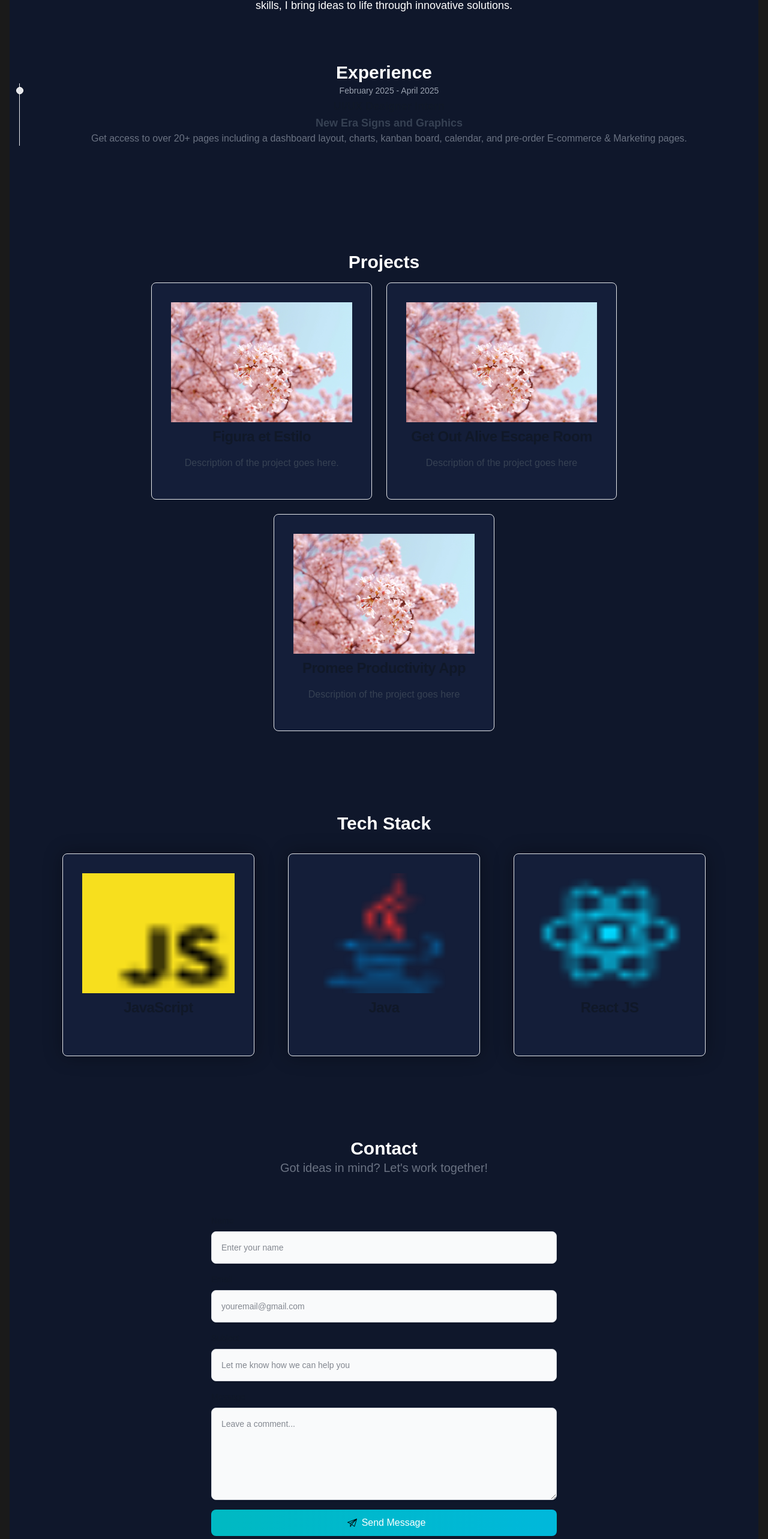
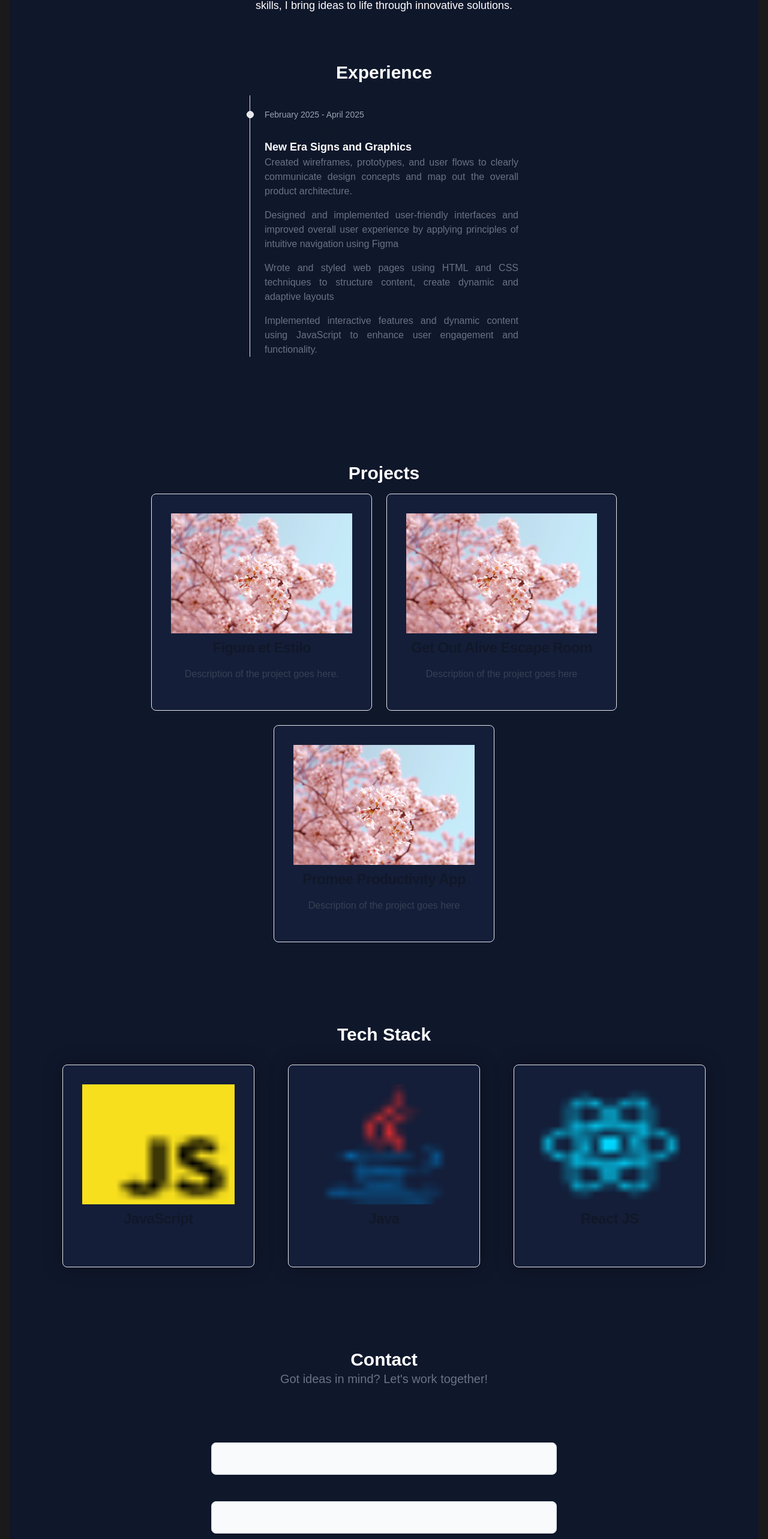
Before and after one commit to fatimabea/fatimabea.github.io, a React (Vite) app: page / in a window 1280 px wide. Shown: the part 1073-3639 px from the top of the page at 60% size. Built offline with nearby package versions, Linux system fonts and the light colour scheme.

Commit message:
added descriptions

```diff
--- a/src/App.jsx
+++ b/src/App.jsx
@@ -24,11 +24,11 @@ function App() {
         </div>
 
             {/* Footer */}
-            <footer class="w-auto bg-slate-900 rounded-lg shadow-sm m-4">
-                <div class="mx-auto p-4 md:py-8">
+            <footer className="w-auto bg-slate-900 rounded-lg shadow-sm m-4">
+                <div className="mx-auto p-4 md:py-8">
 
-                    <hr class="my-6 border-gray-200 sm:mx-auto dark:border-gray-700 lg:my-8" />
-                    <span class="block text-sm text-gray-500 sm:text-center dark:text-gray-400">© 2025 BCD. All Rights Reserved.</span>
+                    <hr className="my-6 border-gray-200 sm:mx-auto dark:border-gray-700 lg:my-8" />
+                    <span className="block text-sm text-gray-500 sm:text-center dark:text-gray-400">© 2025 BCD. All Rights Reserved.</span>
                 </div>
             </footer>
 
--- a/src/components/Card.jsx
+++ b/src/components/Card.jsx
@@ -4,7 +4,6 @@ import '../App.css';
 
 const Card = ({title, description, image, variant}) => {
     const cardClass = `card ${variant ? `card--${variant}` : ''}`;
-    //"max-w-sm bg-white border border-gray-200 rounded-lg shadow-sm dark:bg-slate-900 dark:border-gray-700 md:flex-row space-x-6"
 
     return (
         <div className={cardClass}>
--- /dev/null
+++ b/src/data/config.js
@@ -0,0 +1,6 @@
+const keys = {
+    public_key:"jT8PQjIlYB1PnPwwL",
+    service_id: "service_z6snfyh",
+    template_id: "service_z6snfyh",
+}
+export default keys;
--- a/src/pages/Contact.jsx
+++ b/src/pages/Contact.jsx
@@ -1,38 +1,97 @@
-import React from 'react'
+import React, { useRef, useState } from 'react'
+import emailjs from '@emailjs/browser'
 
 function Contact(){
+    const form = useRef()
+    const [isSending, setIsSending] = useState(false);
+    const [isSent, setIsSent] = useState(false);
+    const [error, setError] = useState(null);
+
+
+
+    const handleSubmit = (e) => {
+        e.preventDefault();
+        setIsSending(true)
+        setIsSent(false)
+        setError(null)
+
+        emailjs.sendForm(
+            keys.service_id,
+            keys.template.id,
+            form.current,
+            keys.public_key
+        ).then((result) => {
+            console.log(result)
+            setIsSent(true)
+            form.current.reset()
+
+        }).catch((error) => {
+            console.log(error)
+            setError('something went wrong!')
+
+        })
+        setIsSending(false);
+
+
+    }
     return (
-        <section id='contact' class="bg-slate-900 p-10">
-          <div class="py-8 lg:py-16 px-4 mx-auto max-w-screen-md">
+        <section id='contact' className="bg-slate-900 p-10">
+          <div className="py-8 lg:py-16 px-4 mx-auto max-w-screen-md">
               <h2 className="text-3xl font-bold">Contact</h2>
-              <p class="mb-8 lg:mb-16 font-light text-center text-gray-500 dark:text-gray-400 sm:text-xl">Got ideas in mind? Let's work together!</p>
-              <form action="#" class="space-y-4 w-full md:w-xl mx-auto">
+              <p className="mb-8 lg:mb-16 font-light text-center text-gray-500 dark:text-gray-400 sm:text-xl">Got ideas in mind? Let's work together!</p>
+              <form
+                ref={form}
+                className="space-y-4 w-full md:w-xl mx-auto"
+                onSubmit={handleSubmit}>
                   <div>
-                      <label for="name" class="block mb-2 text-sm text-justify font-medium text-gray-900 dark:text-gray-300">Name</label>
-                      <input type="text" id="name" class="block p-4 w-full text-sm text-gray-900 bg-gray-50 rounded-lg border border-gray-300 shadow-sm focus:ring-primary-500 focus:border-primary-500 dark:bg-slate-800 dark:border-gray-600 dark:placeholder-gray-400 dark:text-white dark:focus:ring-primary-500 dark:focus:border-primary-500 dark:shadow-sm-light" placeholder="Enter your name" required/>
+                      <label htmlFor="name" className="block mb-2 text-sm text-justify font-medium text-gray-900 dark:text-gray-300">Name</label>
+                      <input
+                      type="text"
+                      id="name"
+                      name='name'
+                      className="block p-4 w-full text-sm text-gray-900 bg-gray-50 rounded-lg border border-gray-300 shadow-sm focus:ring-primary-500 focus:border-primary-500 dark:bg-slate-800 dark:border-gray-600 dark:placeholder-gray-400 dark:text-white dark:focus:ring-primary-500 dark:focus:border-primary-500 dark:shadow-sm-light"
+                      required/>
                   </div>
                   <div>
-                      <label for="email" class="block mb-2 text-sm text-justify font-medium text-gray-900 dark:text-gray-300">Email</label>
-                      <input type="email" id="email" class="shadow-sm bg-gray-50 border border-gray-300 text-gray-900 text-sm rounded-lg focus:ring-primary-500 focus:border-primary-500 block w-full p-4 dark:bg-slate-800 dark:border-gray-600 dark:placeholder-gray-400 dark:text-white dark:focus:ring-primary-500 dark:focus:border-primary-500 dark:shadow-sm-light" placeholder="youremail@gmail.com" required/>
+                      <label htmlFor="email" className="block mb-2 text-sm text-justify font-medium text-gray-900 dark:text-gray-300">Email</label>
+                      <input
+                      type="email"
+                      name='email'
+                      id="email"
+                      className="shadow-sm bg-gray-50 border border-gray-300 text-gray-900 text-sm rounded-lg focus:ring-primary-500 focus:border-primary-500 block w-full p-4 dark:bg-slate-800 dark:border-gray-600 dark:placeholder-gray-400 dark:text-white dark:focus:ring-primary-500 dark:focus:border-primary-500 dark:shadow-sm-light"
+                      required/>
                   </div>
                   <div>
-                      <label for="subject" class="block mb-2 text-sm text-justify font-medium text-gray-900 dark:text-gray-300">Subject</label>
-                      <input type="text" id="subject" class="block p-4 w-full text-sm text-gray-900 bg-gray-50 rounded-lg border border-gray-300 shadow-sm focus:ring-primary-500 focus:border-primary-500 dark:bg-slate-800 dark:border-gray-600 dark:placeholder-gray-400 dark:text-white dark:focus:ring-primary-500 dark:focus:border-primary-500 dark:shadow-sm-light" placeholder="Let me know how we can help you" required/>
+                      <label htmlFor="subject" className="block mb-2 text-sm text-justify font-medium text-gray-900 dark:text-gray-300">Subject</label>
+                      <input
+                      type="text"
+                      name='subject'
+                      id="subject"
+                      className="block p-4 w-full text-sm text-gray-900 bg-gray-50 rounded-lg border border-gray-300 shadow-sm focus:ring-primary-500 focus:border-primary-500 dark:bg-slate-800 dark:border-gray-600 dark:placeholder-gray-400 dark:text-white dark:focus:ring-primary-500 dark:focus:border-primary-500 dark:shadow-sm-light"
+                      required/>
                   </div>
-                  <div class="sm:col-span-2">
-                      <label for="message" class="block mb-2 text-sm text-justify font-medium text-gray-900 dark:text-gray-300">Message</label>
-                      <textarea id="message" rows="6" class="block p-4 w-full text-sm text-gray-900 bg-gray-50 rounded-lg shadow-sm border border-gray-300 focus:ring-primary-500 focus:border-primary-500 dark:bg-slate-800 dark:border-gray-600 dark:placeholder-gray-400 dark:text-white dark:focus:ring-primary-500 dark:focus:border-primary-500" placeholder="Leave a comment..."></textarea>
+                  <div className="sm:col-span-2">
+                      <label htmlFor="message" className="block mb-2 text-sm text-justify font-medium text-gray-900 dark:text-gray-300">Message</label>
+                      <textarea
+                      id="message"
+                      name='content'
+                      rows="6"
+                      className="block p-4 w-full text-sm text-gray-900 bg-gray-50 rounded-lg shadow-sm border border-gray-300 focus:ring-primary-500 focus:border-primary-500 dark:bg-slate-800 dark:border-gray-600 dark:placeholder-gray-400 dark:text-white dark:focus:ring-primary-500 dark:focus:border-primary-500">
+                      </textarea>
                   </div>
-                  <button type="submit" class="py-3 px-5 text-sm font-medium text-center text-white rounded-lg bg-primary-700 w-full hover:bg-primary-800 focus:ring-4 focus:outline-none focus:ring-primary-300 dark:bg-slate-800 dark:hover:bg-primary-700 dark:focus:ring-primary-800">
-                    <img src="src/assets/send-btn.png" className="w-4 h-4 inline ml-2 mr-2" alt="Figma Logo" />
+
+                  {isSent && <p className='text-green-500'>Message sent!</p>}
+                  {error && <p className='text-red-500'>{error}</p>}
+
+                  <button
+                    type="submit"
+                    disabled={isSending}
+                    className="py-3 px-5 text-sm font-medium text-center text-white rounded-lg bg-primary-700 w-full hover:bg-primary-800 focus:ring-4 focus:outline-none focus:ring-primary-300 dark:bg-slate-800 dark:hover:bg-primary-700 dark:focus:ring-primary-800">
                     Send Message
                   </button>
               </form>
           </div>
         </section>
-
-
-
     )
 }
 export default Contact
--- a/src/pages/Experience.jsx
+++ b/src/pages/Experience.jsx
@@ -4,15 +4,18 @@ function Experience(){
 
     return (
         <div className='p-4 bg-slate-900'>
-        <h2 className="text-3xl font-bold">Experience</h2>
+        <h2 className="pb-5 text-3xl font-bold">Experience</h2>
 
-        <ol class="relative border-s border-gray-200 dark:border-gray-700 bg-slate-900">
-            <li class="mb-10 ms-4">
-                <div class="absolute w-3 h-3 bg-gray-200 rounded-full mt-1.5 -start-1.5 border border-white dark:border-gray-900 dark:bg-gray-700"></div>
-                <time class="mb-1 text-sm font-normal leading-none text-gray-400 dark:text-gray-500">February 2025 - April 2025</time>
-                <h3 class="text-lg font-semibold text-gray-900 dark:text-white">UI/UX Designer Intern</h3>
-                <h3 class="text-lg font-semibold text-gray-700">New Era Signs and Graphics</h3>
-                <p class="mb-4 text-base font-normal text-gray-500 dark:text-gray-400">Get access to over 20+ pages including a dashboard layout, charts, kanban board, calendar, and pre-order E-commerce & Marketing pages.</p>
+        <ol className="pt-5 max-w-md mx-auto relative border-s border-gray-200 dark:border-gray-700 bg-slate-900">
+            <li className="mb-10 ms-6 text-justify">
+                <div className="absolute w-3 h-3 bg-gray-200 rounded-full mt-1.5 -start-1.5 border border-white dark:border-gray-900 dark:bg-gray-700"></div>
+                <time className="mb-1 text-sm font-normal leading-none text-gray-400 dark:text-gray-500">February 2025 - April 2025</time>
+                <h3 className="text-lg font-semibold text-gray-900 dark:text-white">UI/UX Designer Intern</h3>
+                <h3 className="text-lg font-semibold text-white">New Era Signs and Graphics</h3>
+                    <p className="mb-4 text-base font-normal text-gray-500 dark:text-gray-400">Created wireframes, prototypes, and user flows to clearly communicate design concepts and map out the overall product architecture.</p>
+                    <p className="mb-4 text-base font-normal text-gray-500 dark:text-gray-400">Designed and implemented user-friendly interfaces and improved overall user experience by applying principles of intuitive navigation using Figma </p>
+                    <p className="mb-4 text-base font-normal text-gray-500 dark:text-gray-400">Wrote and styled web pages using HTML and CSS techniques to structure content, create dynamic and adaptive layouts </p>
+                    <p className="mb-4 text-base font-normal text-gray-500 dark:text-gray-400">Implemented interactive features and dynamic content using JavaScript to enhance user engagement and functionality.</p>
 
             </li>
         </ol>
```
